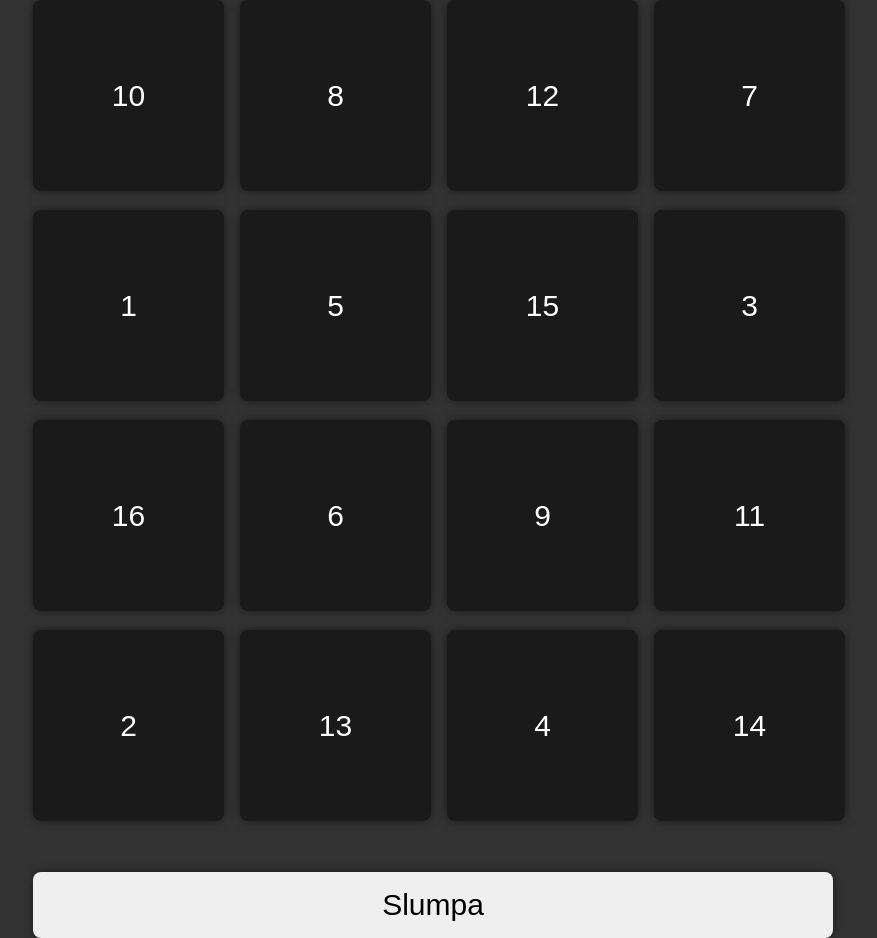
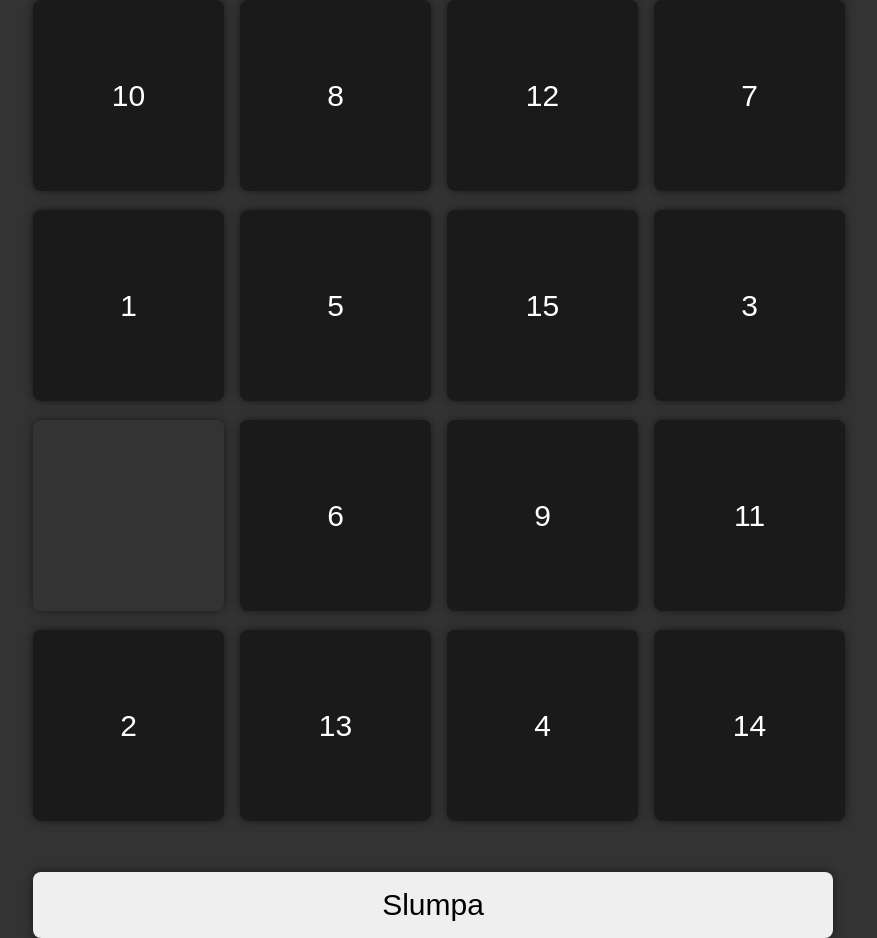
Before and after one commit to Jo-Ry/Puzzle-game, a React (Vite) app: page / in a window 1280 px wide. Shown: the whole page, without its empty margins (207-1084 px from the left). Built offline with nearby package versions, Linux system fonts and the light colour scheme.

Commit message:
there last tile are now an empty tile design wise

```diff
--- a/src/components/board/Board.tsx
+++ b/src/components/board/Board.tsx
@@ -16,7 +16,7 @@ const Board = ( { tileList } : BoardProps ) => {
 		<ul className="board">
 			{modifiedTileList.map( property => (
 				<li key={property.number} className="board__tile" style={{ gridColumn: property.column, gridRow: property.row }}>
-					<button disabled={property.disabled} className="board__tile-button">
+					<button disabled={property.disabled} className={`board__tile-button${property.is_empty_tile ? " board__tile-button--empty" : ""}`}>
 						<p>{property.number}</p>
 					</button>
 				</li>
--- a/src/components/board/_index.scss
+++ b/src/components/board/_index.scss
@@ -30,5 +30,10 @@
 			align-items: center;
 			justify-content: center;
 		}
+
+		&--empty {
+			background-color: transparent;
+			color: transparent;
+		}
 	}
 }
```
